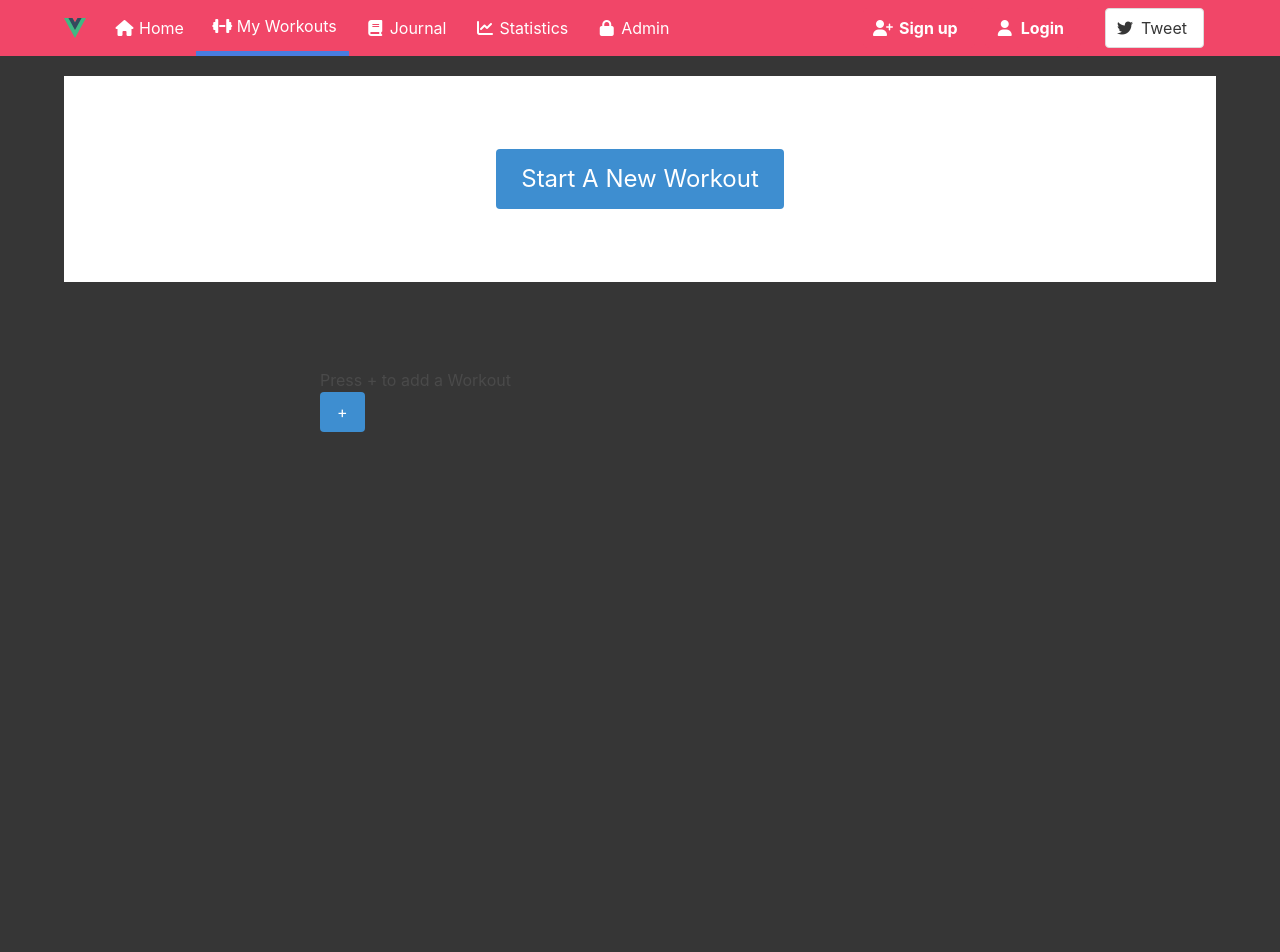
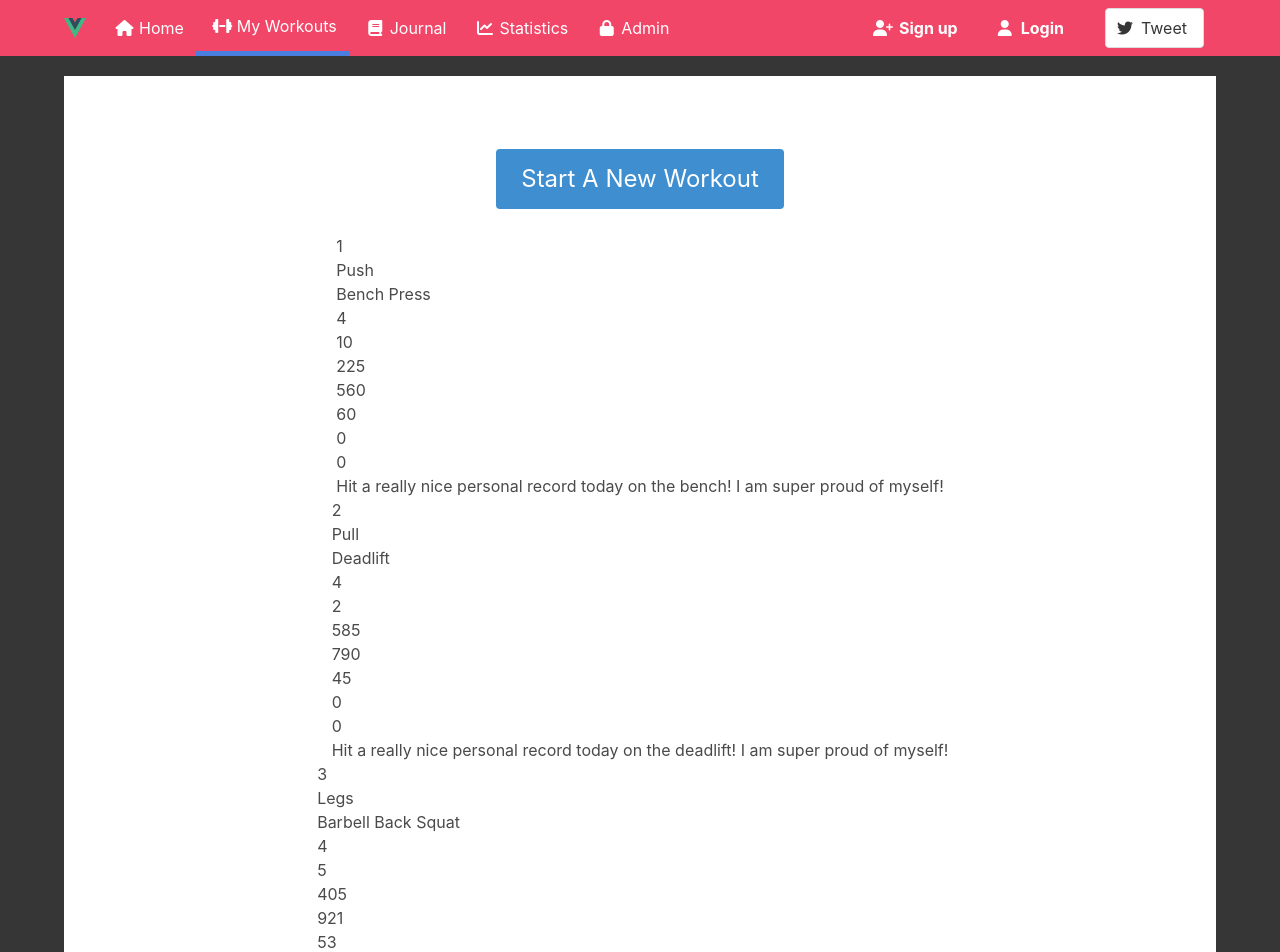
Before and after one commit to zangaran1/Web-Server-Projects, a Vue app in the folder client/: page /workouts in a window 1280 px wide. Shown: the top 952 px of the page. Before the commit the page ends 800 px from the top, so only its background shows below. Built offline with nearby package versions, Linux system fonts and the light colour scheme.

Commit message:
user workouts displayed now

```diff
--- /dev/null
+++ b/client/src/data/myworkouts.json
@@ -0,0 +1,46 @@
+{
+    "myworkouts": [
+        {
+            "workoutId": 1,
+            "workoutName": "Push",
+            "excercise": "Bench Press",
+            "sets": 4,
+            "reps": 10,
+            "weight": 225,
+            "caloriesBurned": 560,
+            "duration": 60,
+            "distance": 0,
+            "pace": 0,
+            "description": "Hit a really nice personal record today on the bench! I am super proud of myself!"
+        },
+        {
+            "workoutId": 2,
+            "workoutName": "Pull",
+            "excercise": "Deadlift",
+            "sets": 4,
+            "reps": 2,
+            "weight": 585,
+            "caloriesBurned": 790,
+            "duration": 45,
+            "distance": 0,
+            "pace": 0,
+            "description": "Hit a really nice personal record today on the deadlift! I am super proud of myself!"
+        },
+        {
+            "workoutId": 3,
+            "workoutName": "Legs",
+            "excercise": "Barbell Back Squat",
+            "sets": 4,
+            "reps": 5,
+            "weight": 405,
+            "caloriesBurned": 921,
+            "duration": 53,
+            "distance": 0,
+            "pace": 0,
+            "description": "Hit a really nice personal record today on the Squat Rack! I am super proud of myself!"
+        }
+    ],
+    "total": 10,
+    "skip": 0,
+    "limit": 5
+}
--- /dev/null
+++ b/client/src/model/workouts.ts
@@ -0,0 +1,19 @@
+import data from '../data/myworkouts.json'
+
+export interface Workout {
+    workoutId: number;
+    workoutName: string;
+    excercise: string;
+    sets: number;
+    reps: number;
+    weight: number;
+    caloriesBurned: number;
+    duration: number;
+    distance: number;
+    pace: number;
+    description: string;
+}
+
+export function getWorkouts(): Workout[] {
+    return data.myworkouts;
+}
--- a/client/src/views/navbarFolder/WorkoutsView.vue
+++ b/client/src/views/navbarFolder/WorkoutsView.vue
@@ -1,4 +1,8 @@
 <script setup lang="ts">
+import { ref } from 'vue';
+import { getWorkouts, type Workout } from '../../model/workouts'
+
+const myworkouts = ref( getWorkouts());
 
 </script>
 
@@ -8,15 +12,22 @@
       <div class="start-a-workout-section">
         <button class="button is-info is-large">Start A New Workout</button>
       </div>
-      <div class="modal is-active">
-        <div class="modal-content">
-          <h1>Press + to add a Workout</h1>
-          <button class="button is-info">+</button>
-        </div>
-      </div>
-      <div class="workouts">
+      <div class="workout" v-for="workout in myworkouts" :key="workout.workoutId">
+        <p>{{ workout.workoutId }}</p>
+        <h3>{{ workout.workoutName }}</h3>
+        <p>{{ workout.excercise }}</p>
+        <p>{{ workout.sets }}</p>
+        <p>{{ workout.reps }}</p>
+        <p>{{ workout.weight }}</p>
+        <p>{{ workout.caloriesBurned }}</p>
+        <p>{{ workout.duration }}</p>
+        <p>{{ workout.distance }}</p>
+        <p>{{ workout.pace }}</p>
+        <p>{{ workout.description }}</p>
 
       </div>
+
+
     </div>
   </div>
 </template>
```
Also changed, not shown: client/src/model/workout.ts (deleted, +0 -27 lines).
